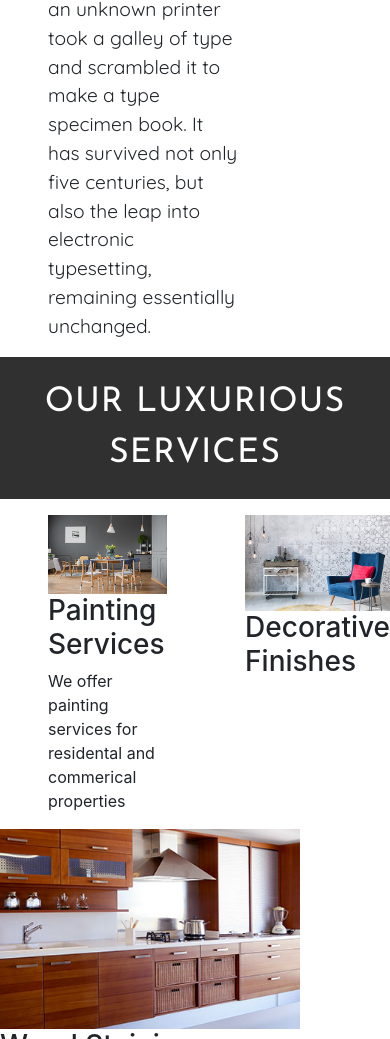
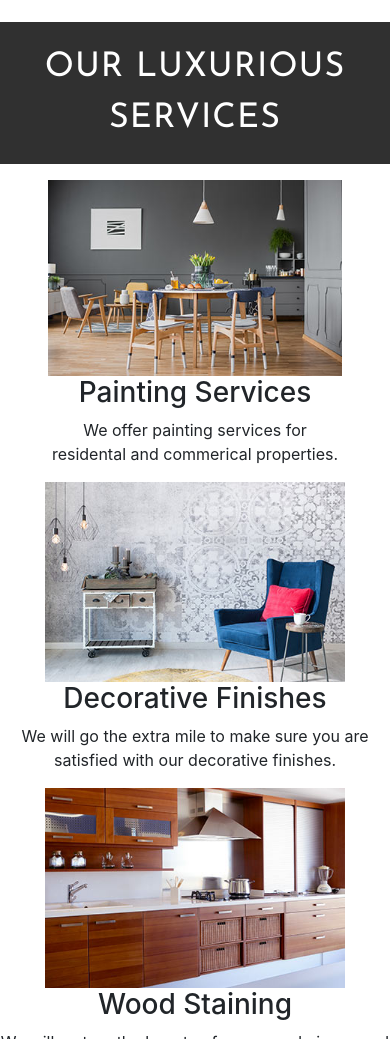
Before and after one commit to tonyc417/contract-temp2, a plain HTML site: page index.html in a window 390 px wide. Shown: the part 1714-2753 px from the top of the page. Drawn offline with nearby package versions, Linux system fonts and the light colour scheme.

Commit message:
working on mobile view

```diff
--- a/index.html
+++ b/index.html
@@ -61,21 +61,23 @@
             </div>
         </div>
     </section>
-    <p class="compName">Our Luxurious Services</p>
+    <p class="compName my-3">Our Luxurious Services</p>
     <section>
-        <div class="row">
-            <div class="col mx-5">
+        <div class="row mobileRow">
+            <div class="col-md mx-5">
                 <img src="./pictures/serviceOne.jpg" alt="Serivce pic one" width="300px">
                 <h3>Painting Services</h3>
-                <p>We offer painting services for residental and commerical properties</p>
+                <p>We offer painting services for residental and commerical properties.</p>
             </div>
-            <div class="col">
+            <div class="col-md">
                 <img src="./pictures/service2.jpg" alt="Serivce pic two" width="300px">
                 <h3>Decorative Finishes</h3>
+                <p>We will go the extra mile to make sure you are satisfied with our decorative finishes.</p>
             </div>
-            <div class="col">
+            <div class="col-md">
                 <img src="./pictures/service3.jpg" alt="Serivce pic three" width="300px">
                 <h3>Wood Staining</h3>
+                <p>We will restore the beauty of your wood pieces and furniture.</p>
             </div>
         </div>
     </section>
--- a/style.css
+++ b/style.css
@@ -122,3 +122,14 @@ img {
     font-size: 1.2em;
     font-family: 'Quicksand', sans-serif;
 }
+
+@media only screen and (max-width: 500px) {
+    .picGrid {
+      background-color: red;
+      display: none;
+    }
+
+    .mobileRow {
+        text-align: center;
+    }
+  }
```
